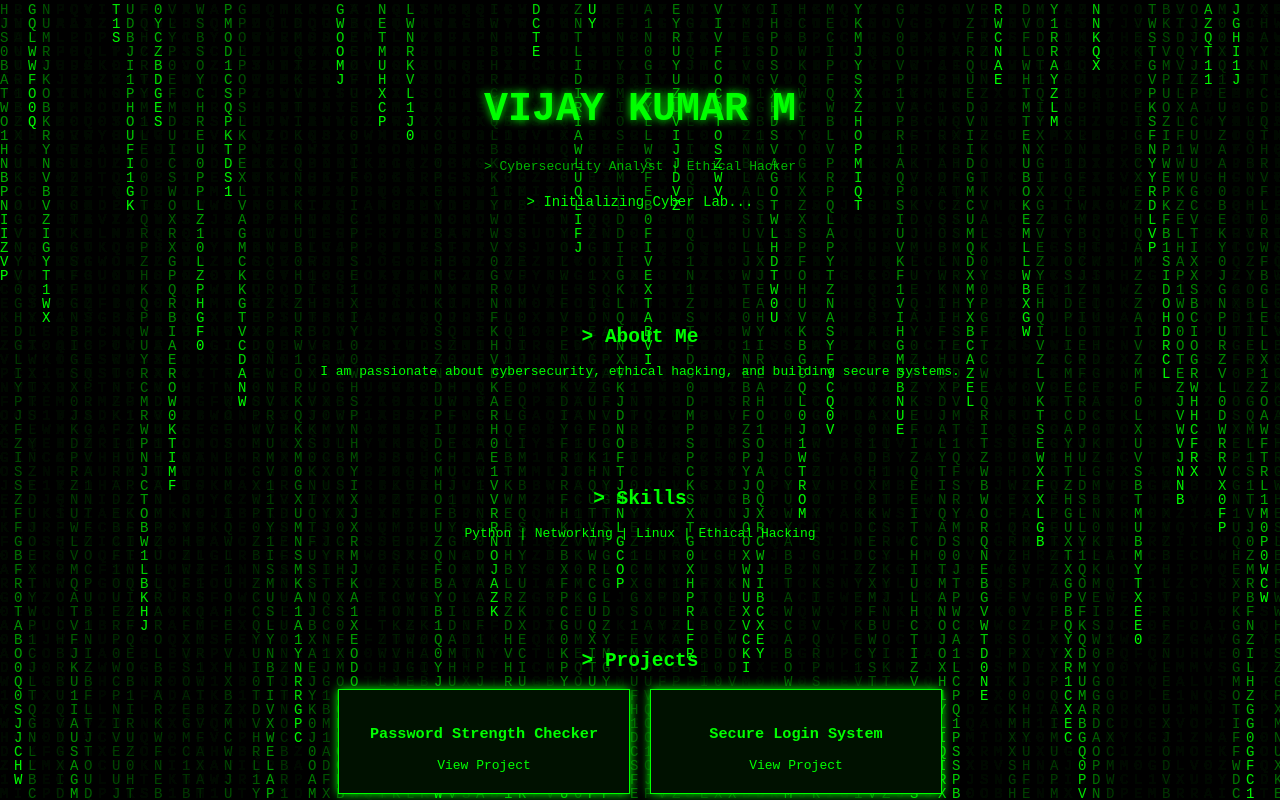
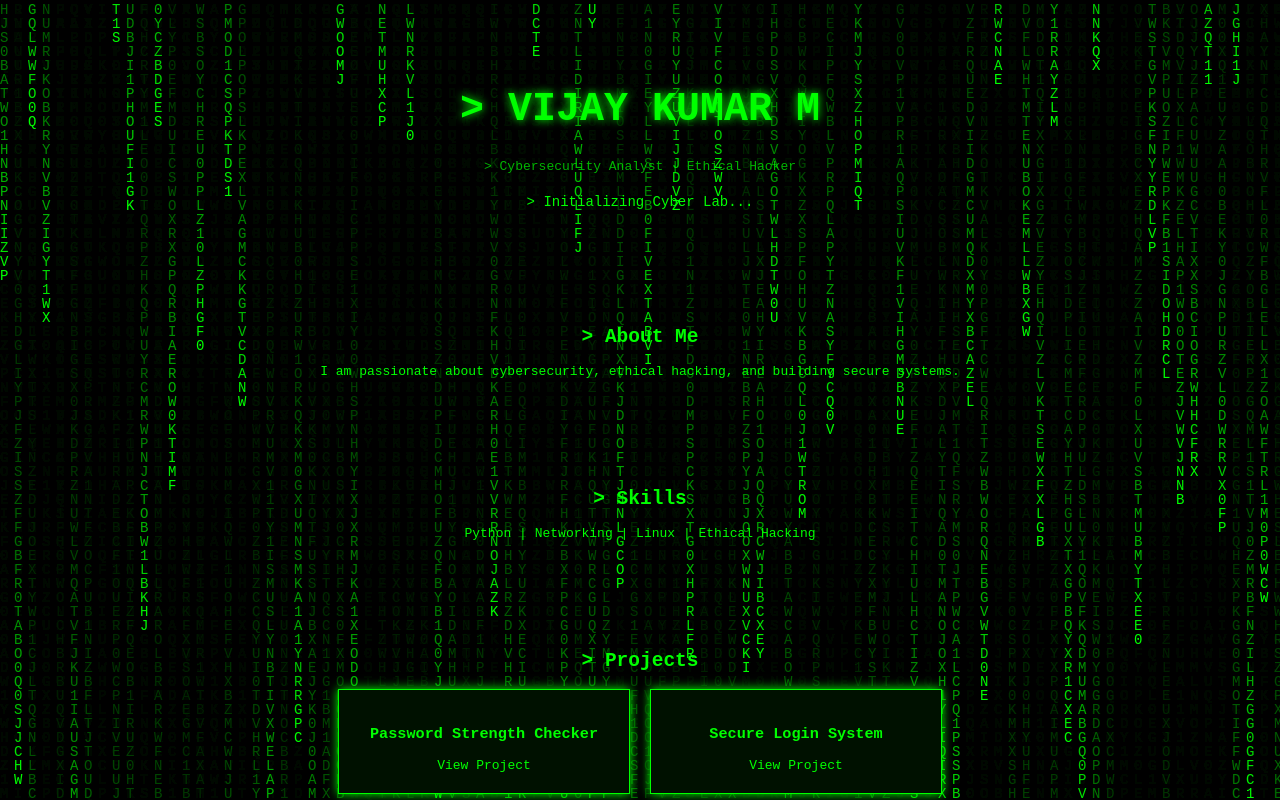
Before and after one commit to vijaykumar-2005-coder/Vijay-Cyber-lab, a plain HTML site: page index.html in a window 1280 px wide. Shown: the top 800 px of the page. Drawn offline with Linux system fonts and the light colour scheme.

Commit message:
Update index.html

```diff
--- a/index.html
+++ b/index.html
@@ -86,7 +86,7 @@
 <canvas id="matrix"></canvas>
 
     <div class="header">
-        <h1>VIJAY KUMAR M </h1>
+        <h1>> VIJAY KUMAR M</h1>
         <p>> Cybersecurity Analyst | Ethical Hacker</p>
         <div class="terminal">> Initializing Cyber Lab...</div>
     </div>
```
